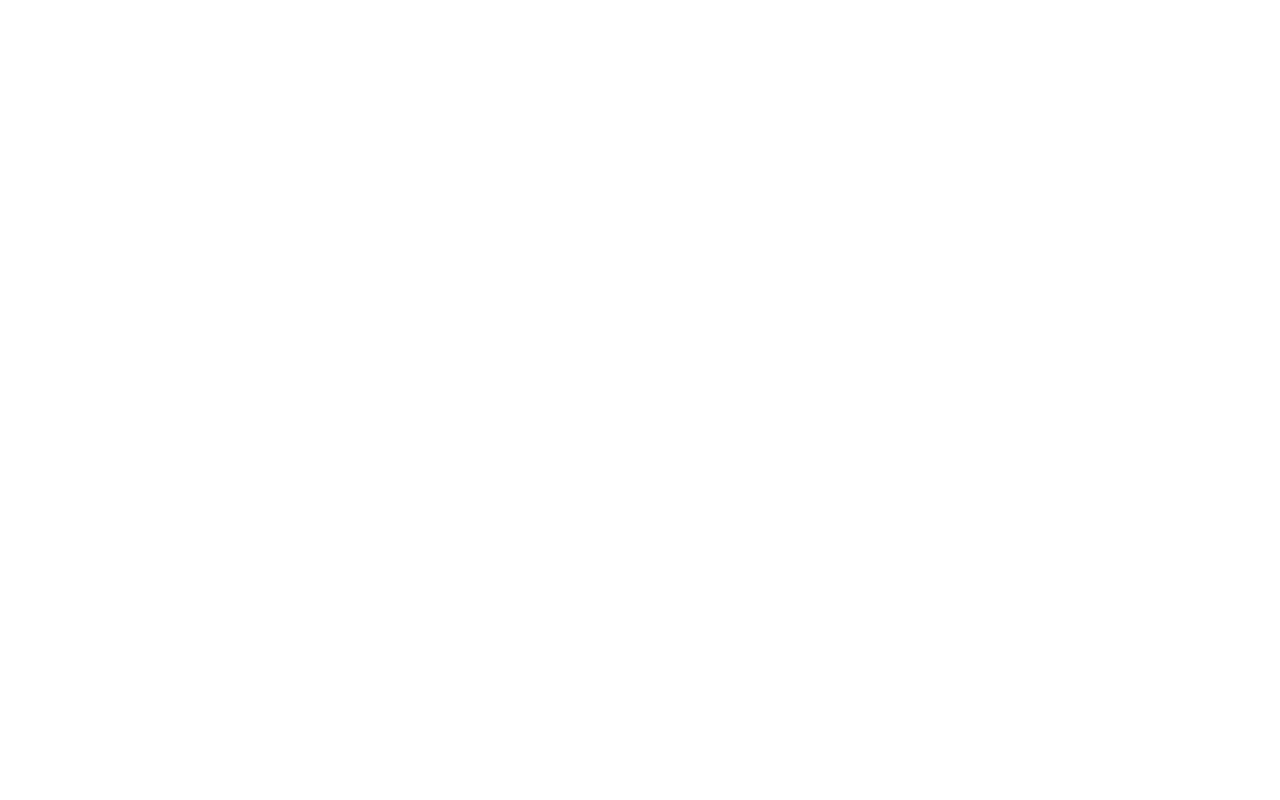
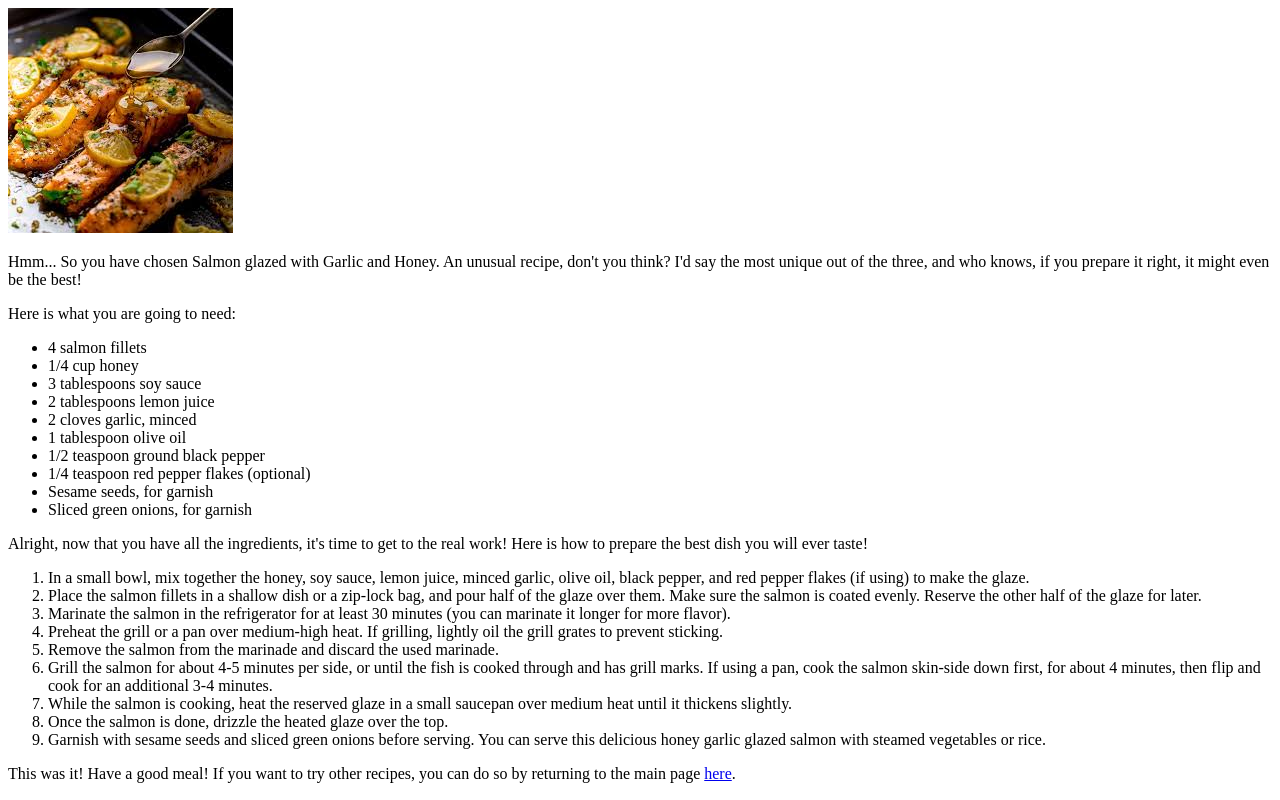
Before and after one commit to Realitify/odin-recipes, a plain HTML site: page recipes/Honey_Garlic_Glazed_Salmon.html in a window 1280 px wide. Drawn offline with Linux system fonts and the light colour scheme.

Commit message:
Finished the project by adding final recipe

```diff
--- a/recipes/Honey_Garlic_Glazed_Salmon.html
+++ b/recipes/Honey_Garlic_Glazed_Salmon.html
@@ -0,0 +1,37 @@
+<!DOCTYPE html>
+<html>
+    <head>
+        <meta charset="utf-8">
+        <title>Honey Garlic Glazed Salmon</title>
+    </head>
+    <body>
+        <img src="../images/Honey_Salmon.jpg" alt="Cooked Salmon glazed with Garlic and Honey">
+        <p>Hmm... So you have chosen Salmon glazed with Garlic and Honey. An unusual recipe, don't you think? I'd say the most unique out of the three, and who knows, if you prepare it right, it might even be the best!</p>
+        <p>Here is what you are going to need:</p>
+        <ul>
+            <li>4 salmon fillets</li>
+            <li>1/4 cup honey</li>
+            <li>3 tablespoons soy sauce</li>
+            <li>2 tablespoons lemon juice</li>
+            <li>2 cloves garlic, minced</li>
+            <li>1 tablespoon olive oil</li>
+            <li>1/2 teaspoon ground black pepper</li>
+            <li>1/4 teaspoon red pepper flakes (optional)</li>
+            <li>Sesame seeds, for garnish</li>
+            <li>Sliced green onions, for garnish</li>
+        </ul>
+        <p>Alright, now that you have all the ingredients, it's time to get to the real work! Here is how to prepare the best dish you will ever taste!</p>
+        <ol>
+            <li>In a small bowl, mix together the honey, soy sauce, lemon juice, minced garlic, olive oil, black pepper, and red pepper flakes (if using) to make the glaze.</li>
+            <li>Place the salmon fillets in a shallow dish or a zip-lock bag, and pour half of the glaze over them. Make sure the salmon is coated evenly. Reserve the other half of the glaze for later.</li>
+            <li>Marinate the salmon in the refrigerator for at least 30 minutes (you can marinate it longer for more flavor).</li>
+            <li>Preheat the grill or a pan over medium-high heat. If grilling, lightly oil the grill grates to prevent sticking.</li>
+            <li>Remove the salmon from the marinade and discard the used marinade.</li>
+            <li>Grill the salmon for about 4-5 minutes per side, or until the fish is cooked through and has grill marks. If using a pan, cook the salmon skin-side down first, for about 4 minutes, then flip and cook for an additional 3-4 minutes.</li>
+            <li>While the salmon is cooking, heat the reserved glaze in a small saucepan over medium heat until it thickens slightly.</li>
+            <li>Once the salmon is done, drizzle the heated glaze over the top.</li>
+            <li>Garnish with sesame seeds and sliced green onions before serving. You can serve this delicious honey garlic glazed salmon with steamed vegetables or rice.</li>
+        </ol>
+        <p>This was it! Have a good meal! If you want to try other recipes, you can do so by returning to the main page <a href=../index.html>here</a>.</p>
+    </body>
+</html>
```
Also changed, not shown: index.html (+3 -1 lines), images/goodbye.jpg (added).
